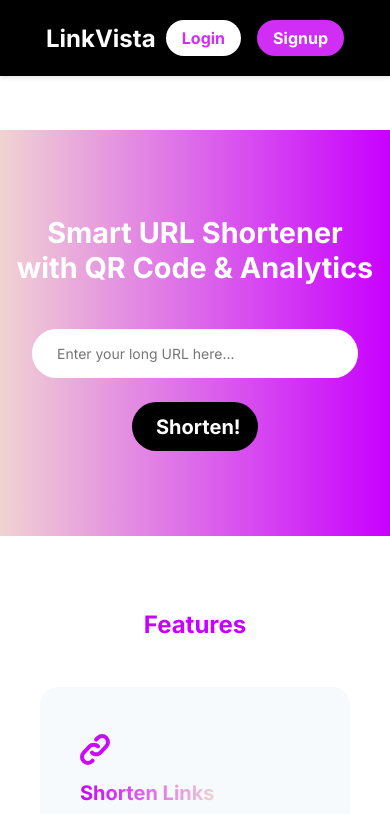
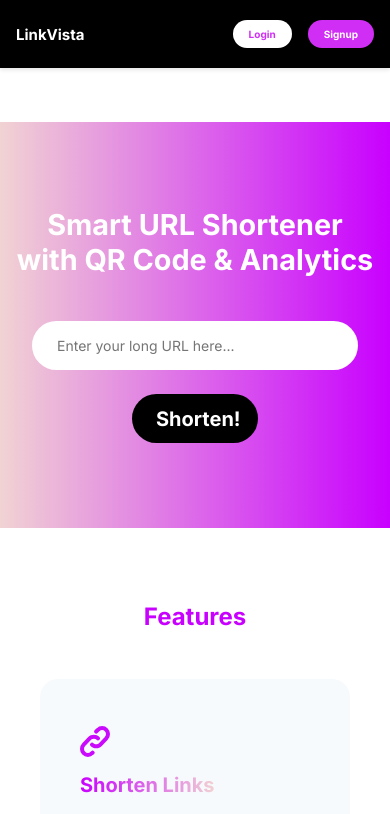
Before and after one commit to sushmithashettigar29/LinkVista, a React (Vite) app in the folder client/: page / in a window 390 px wide. Shown: the top 814 px of the page. Built offline with nearby package versions, Linux system fonts and the light colour scheme.

Commit message:
update navbar css

```diff
--- a/client/src/styles/Navbar.css
+++ b/client/src/styles/Navbar.css
@@ -45,10 +45,19 @@
 
 @media (max-width: 768px) {
   .navbar {
-    padding: 20px 30px;
+    padding: 20px 0px;
   }
   .navabr-links {
     display: flex;
     gap: 1rem;
   }
+  .navbar-link {
+    font-size: 10px;
+  }
+  .navbar-button {
+    font-size: 10px;
+  }
+  .navbar-logo {
+    font-size: 15px;
+  }
 }
```
